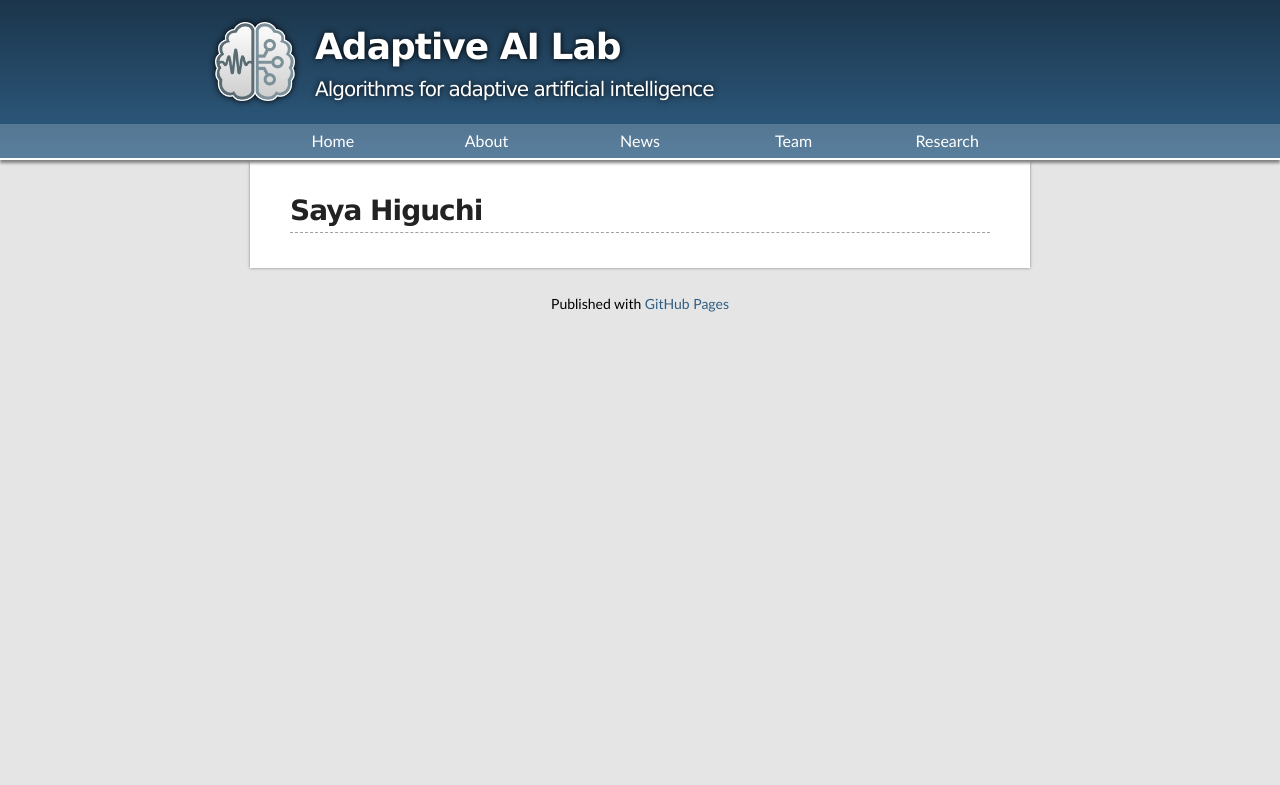
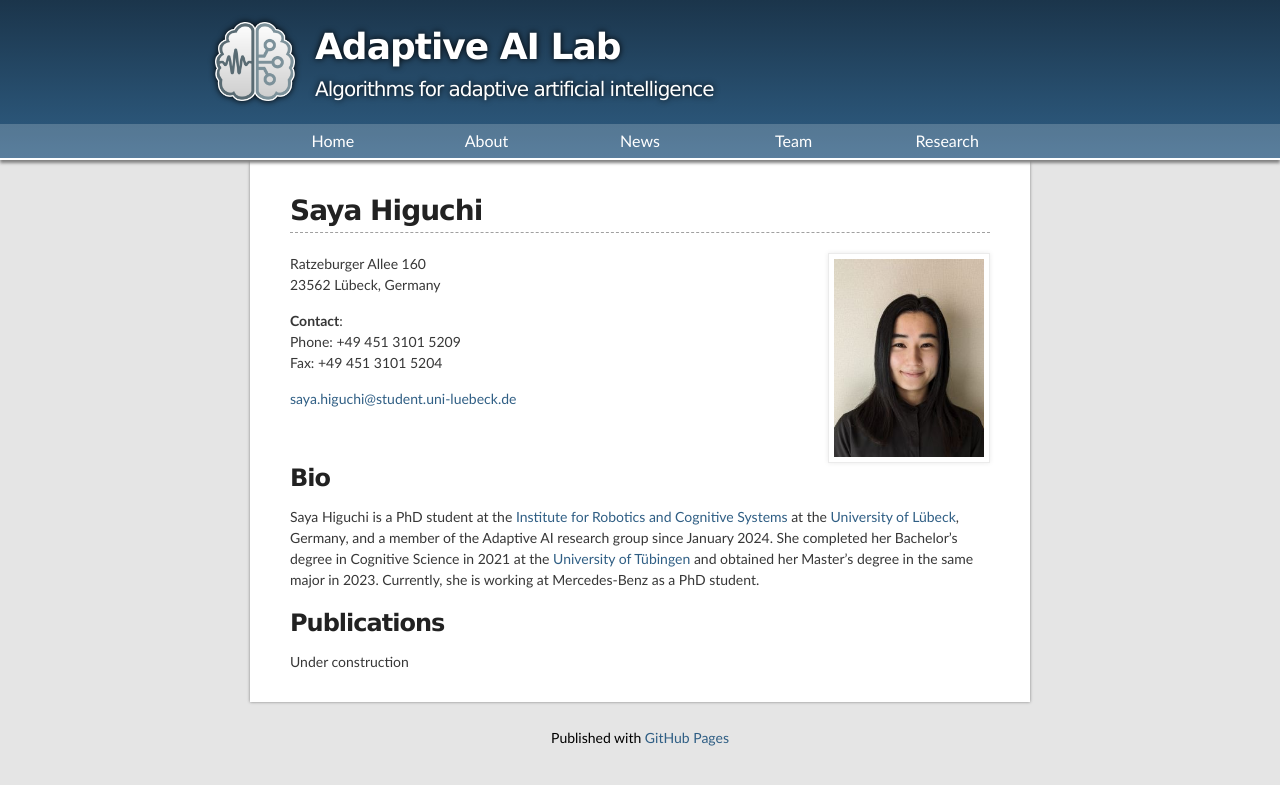
Before and after one commit to AdaptiveAILab/adaptiveailab.github.io, a Jekyll site: the page built from pages/team/staff/phd_saya.md, in a window 1280 px wide. Shown: the top 785 px of the page. Built offline with Jekyll 4.4.1, drawn with Linux system fonts in a browser that asks for light colours.

Commit message:
update phd_saya.md

```diff
--- a/pages/team/staff/phd_saya.md
+++ b/pages/team/staff/phd_saya.md
@@ -4,6 +4,29 @@ title: Saya Higuchi
 role: PhD student
 description:
 permalink: /team/saya
+photo: /assets/images/saya.jpg
 ---
 
 # Saya Higuchi
+
+<img src="{{page.photo}}" width="150px" style="float: right">
+
+Ratzeburger Allee 160\
+23562 Lübeck, Germany
+
+__Contact__:\
+Phone: +49 451 3101 5209\
+Fax:   +49 451 3101 5204
+
+[saya.higuchi@student.uni-luebeck.de](mailto:saya.higuchi@student.uni-luebeck.de)
+
+<br />
+
+
+## Bio
+
+Saya Higuchi is a PhD student at the [Institute for Robotics and Cognitive Systems](https://www.rob.uni-luebeck.de/institut) at the [University of Lübeck](https://www.uni-luebeck.de), Germany, and a member of the Adaptive AI research group since January 2024. She completed her Bachelor's degree in Cognitive Science in 2021 at the [University of Tübingen](https://uni-tuebingen.de/) and obtained her Master's degree in the same major in 2023. Currently, she is working at Mercedes-Benz as a PhD student.
+
+## Publications
+
+Under construction
```
Also changed, not shown: assets/images/saya.jpg (added).
